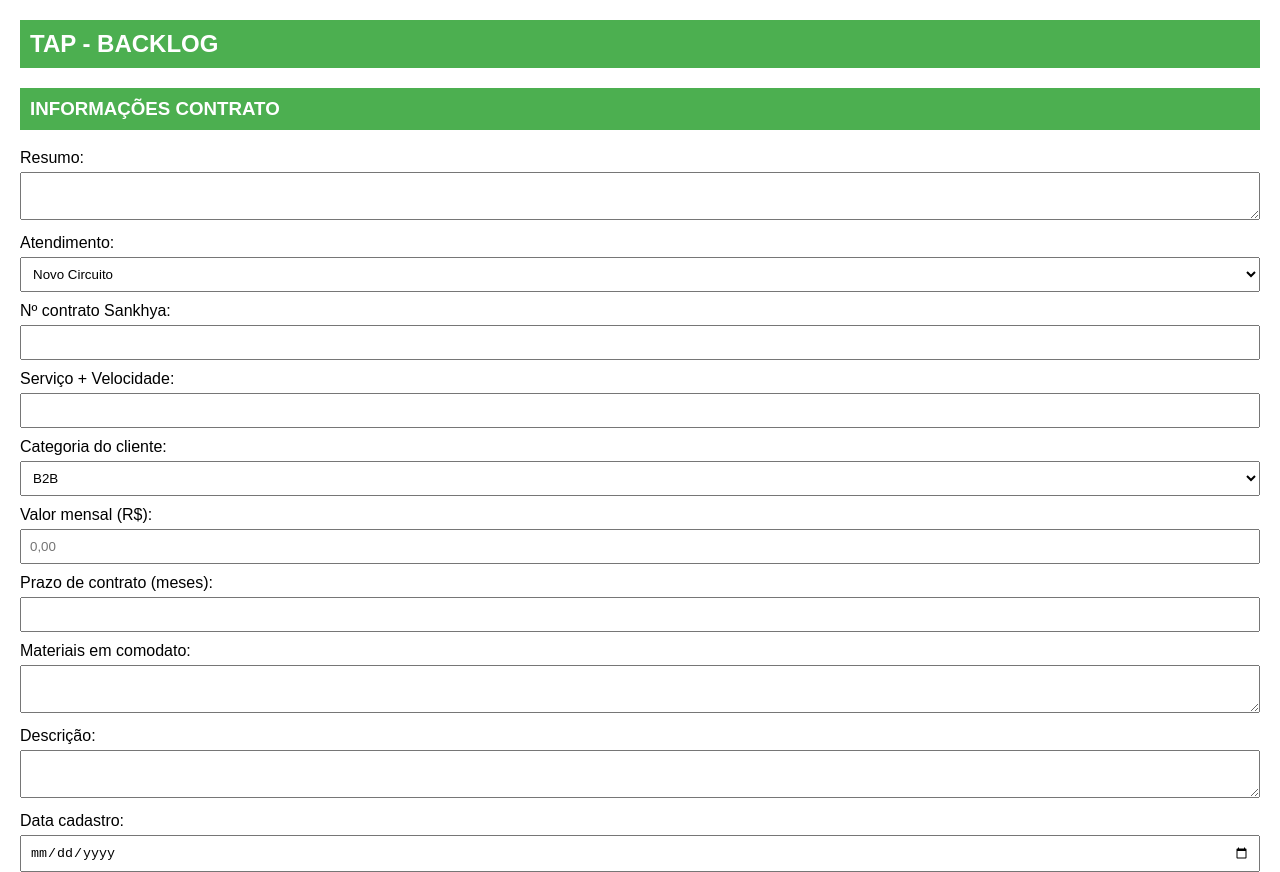
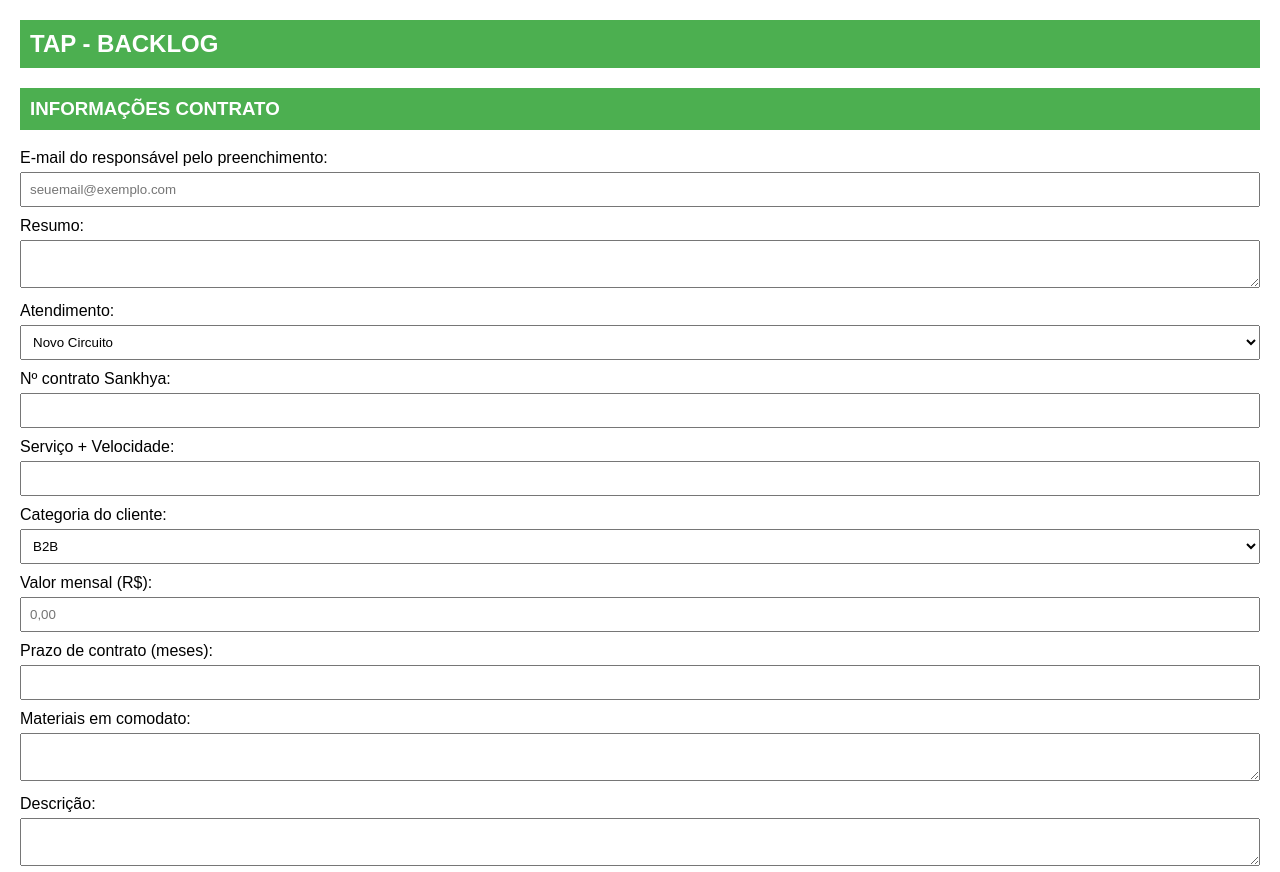
Before and after one commit to marcela-paiva/formulario-backlog, a plain HTML site: page index.html in a window 1280 px wide. Shown: the top 872 px of the page. Drawn offline with Linux system fonts and the light colour scheme.

Commit message:
Update index.html

```diff
--- a/index.html
+++ b/index.html
@@ -36,7 +36,10 @@
 <form id="tapBacklogForm">
     <!-- SEÇÃO 1: INFORMAÇÕES CONTRATO -->
     <section id="section1">
-        <h3>INFORMAÇÕES CONTRATO</h3>
+     <h3>INFORMAÇÕES CONTRATO</h3>
+
+        <label for="emailResponsavel">E-mail do responsável pelo preenchimento:</label>
+        <input type="email" id="emailResponsavel" name="emailResponsavel" placeholder="seuemail@exemplo.com" required>
 
         <label for="resumo">Resumo:</label>
         <textarea id="resumo" name="resumo"></textarea>
```
